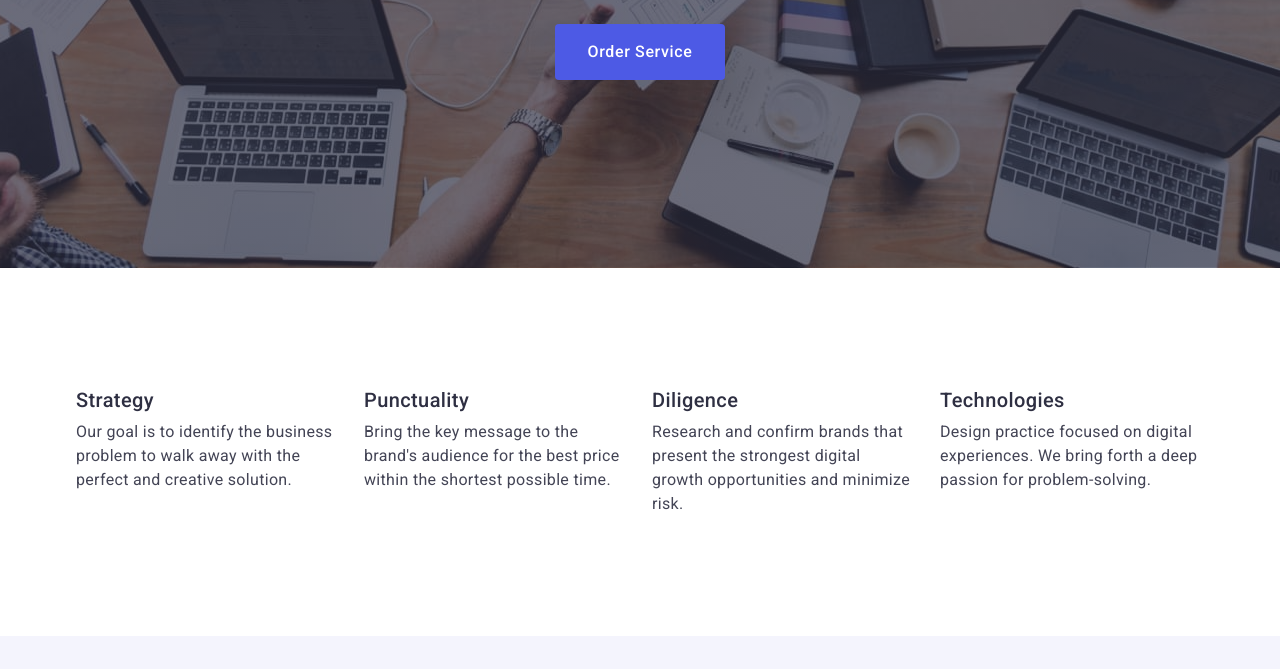
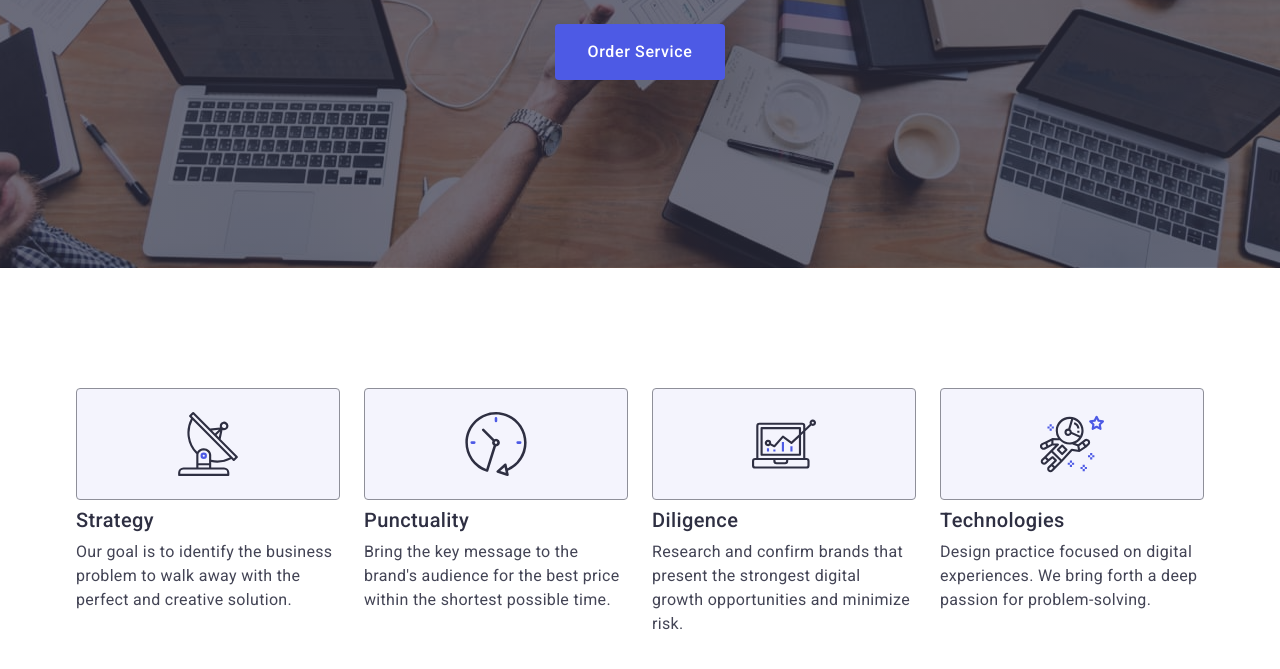
Before and after one commit to liuba-28-07/goit-markup-hw-04-04, a plain HTML site: page index.html in a window 1280 px wide. Shown: the part 405-1074 px from the top of the page. Drawn offline with nearby package versions, Linux system fonts and the light colour scheme.

Commit message:
goit--markup-hw-04-40

```diff
--- a/css/styles.css
+++ b/css/styles.css
@@ -205,7 +205,7 @@ img {
     margin: 0 auto;
     padding: 16px 32px 16px 32px;
     min-width: 169px;
-    transition: background-color 250mc cubic-bezier(0.4, 0, 0.2, 1);
+    transition: background-color 250ms cubic-bezier(0.4, 0, 0.2, 1);
 }
 
 .hero-btn:hover {
@@ -255,6 +255,17 @@ img {
 
 .main-list-item {
     width: calc((100% - 3 * 24px) / 4);
+}
+
+.main-icon {
+    display: flex;
+    align-items: center;
+    justify-content: center;
+    height: 112px;
+    background-color: #f4f4fd;
+    border-radius: 4px;
+    border: 1px solid #8e8f99;
+    margin-bottom: 8px;
 }
 
 .main-subtitle {
--- a/index.html
+++ b/index.html
@@ -50,22 +50,22 @@
       <h2 class="visually-hidden">Focused on</h2>
         <ul class="main-list">
           <li class="main-list-item">
-            <div class="strategy-icon"></div>
+            <div class="main-icon"><svg width="64" height="64"><use href="./images/symbol-defs-op.svg#icon-antenna-1"></use></svg></div>
             <h3 class="main-subtitle">Strategy</h3>
             <p class="main-text">Our goal is to identify the business problem to walk away with the perfect and creative solution.</p>
           </li>
           <li class="main-list-item">
-            <div class="punctuality-icon"></div>
+            <div class="main-icon"><svg width="64" height="64"><use href="./images/symbol-defs-op.svg#icon-clock-1"></use></svg></div>
             <h3 class="main-subtitle">Punctuality</h3>
             <p class="main-text">Bring the key message to the brand's audience for the best price within the shortest possible time.</p>
           </li>
           <li class="main-list-item">
-            <div class="diligence-icon"></div>
+            <div class="main-icon"><svg width="64" height="64"><use href="./images/symbol-defs-op.svg#icon-diagram-1"></use></svg></div>
             <h3 class="main-subtitle">Diligence</h3>
             <p class="main-text">Research and confirm brands that present the strongest digital growth opportunities and minimize risk.</p>
           </li>
           <li class="main-list-item">
-            <div class="technologies-icon"></div>
+            <div class="main-icon"><svg width="64" height="64"><use href="./images/symbol-defs-op.svg#icon-astronaut-1"></use></svg></div>
             <h3 class="main-subtitle">Technologies</h3>
             <p class="main-text">Design practice focused on digital experiences. We bring forth a deep passion for problem-solving.</p>
           </li>
```
